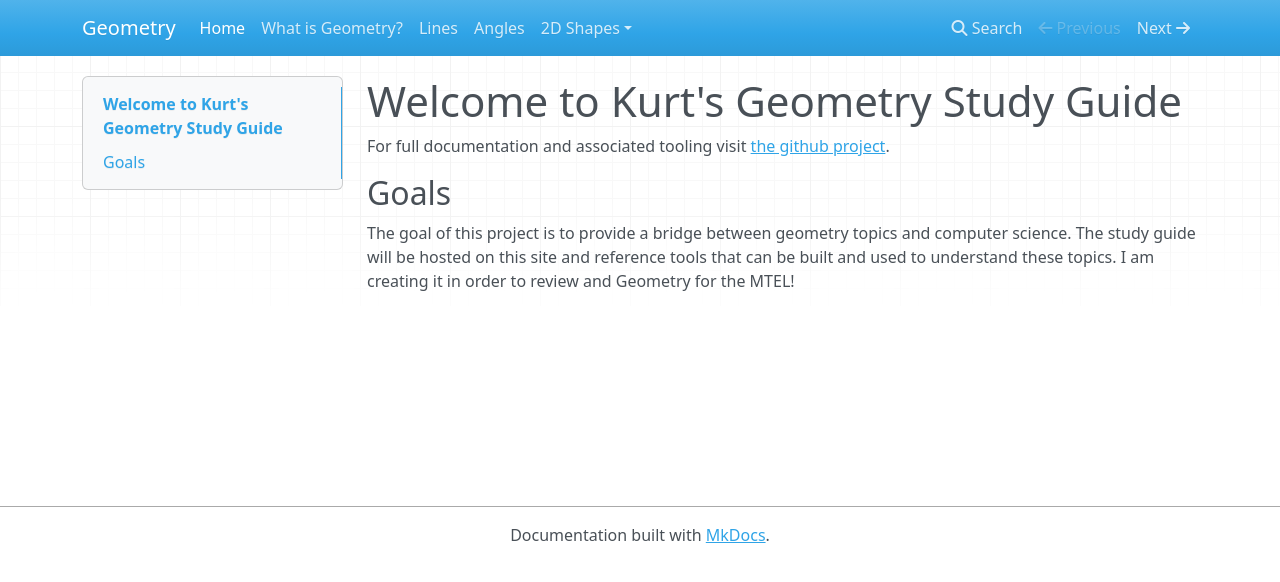
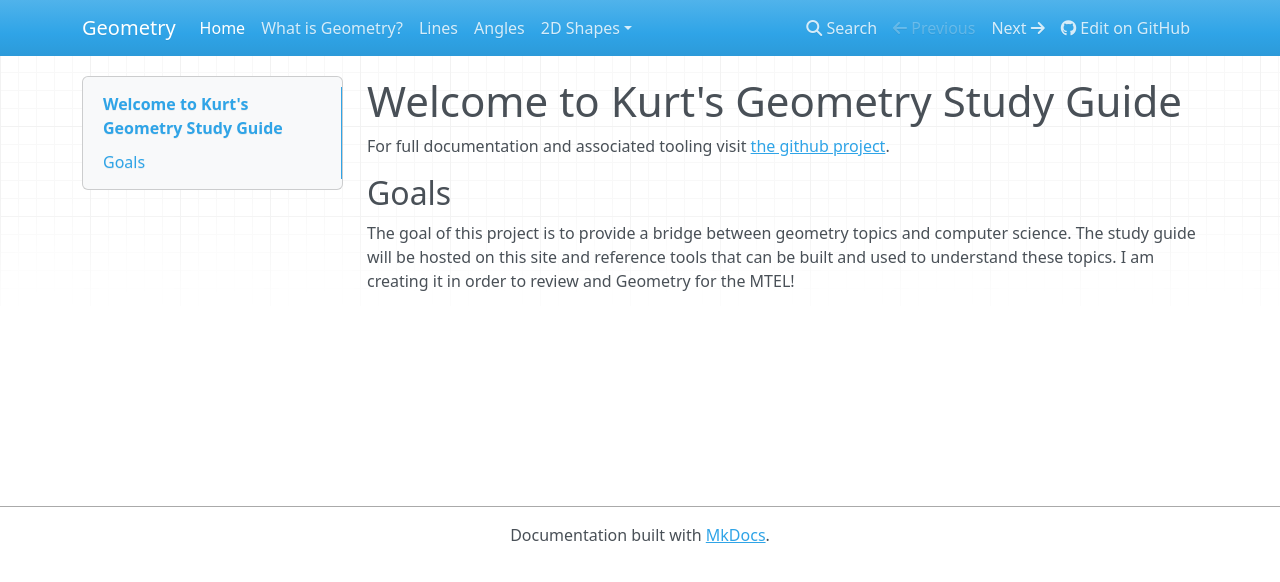
Before and after one commit to ksell8/geometry, an MkDocs documentation site: the page built from geometry/doc/docs/index.md, in a window 1280 px wide. Shown: the top 582 px of the page. Built offline with MkDocs 1.6.1, drawn with Linux system fonts in a browser that asks for light colours; nearby versions of some CDN libraries.

Commit message:
add github link

```diff
--- a/geometry/doc/mkdocs.yml
+++ b/geometry/doc/mkdocs.yml
@@ -1,4 +1,8 @@
 site_name: Geometry
+repo_url: https://github.com/ksell8/geometry
+edit_uri: blob/main/geometry/doc/docs/
+site_description: Making Geometry Fun!
+site_author: Kurt Sell
 theme:
   name: mkdocs
 markdown_extensions:
```
